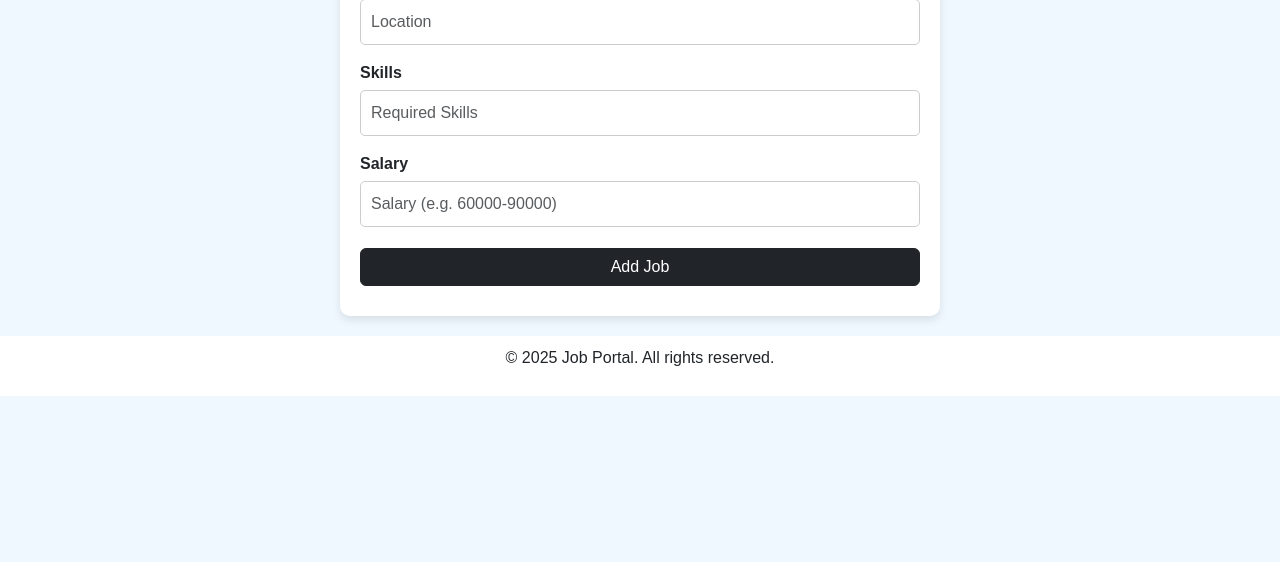
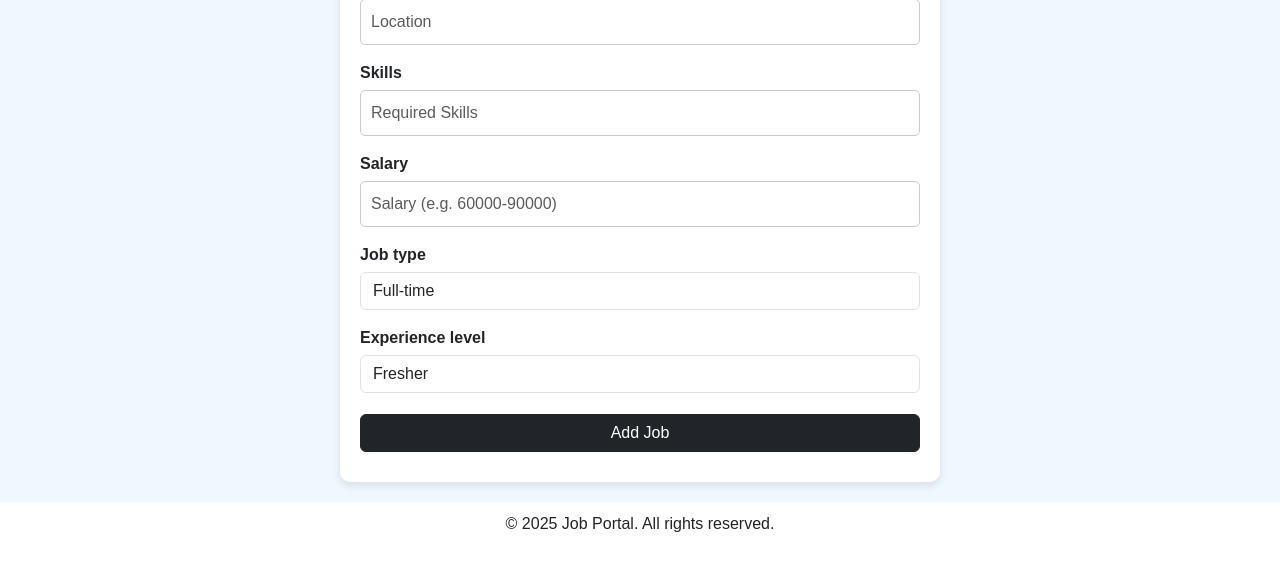
Before and after one commit to VaishnaviRaoB/Career_Edge, a Django app: page /provider/add-job/ in a window 1280 px wide. Shown: the part 719-1281 px from the top of the page. Before the commit the page ends 1115 px from the top, so only its background shows below. Run offline with Django 3.2, Linux system fonts and the light colour scheme.

Commit message:
Enhancements to Job Listings

```diff
--- a/Career_edge/career_edge/forms.py
+++ b/Career_edge/career_edge/forms.py
@@ -9,7 +9,7 @@ from .models import Job# forms.py
 class JobForm(forms.ModelForm):
     class Meta:
         model = Job
-        fields = ['title', 'description', 'company', 'location', 'skills', 'salary']
+        fields = ['title', 'description', 'company', 'location', 'skills', 'salary', 'job_type', 'experience_level']
         widgets = {
             'title': forms.TextInput(attrs={'class': 'form-control', 'placeholder': 'Job Title', 'required': True}),
             'description': forms.Textarea(attrs={'class': 'form-control', 'placeholder': 'Job Description', 'required': True}),
@@ -17,6 +17,8 @@ class JobForm(forms.ModelForm):
             'location': forms.TextInput(attrs={'class': 'form-control', 'placeholder': 'Location', 'required': True}),
             'skills': forms.TextInput(attrs={'class': 'form-control', 'placeholder': 'Required Skills', 'required': True}),
             'salary': forms.TextInput(attrs={'class': 'form-control', 'placeholder': 'Salary (e.g. 60000-90000)', 'required': True}),
+            'job_type': forms.Select(attrs={'class': 'form-control'}),
+            'experience_level': forms.Select(attrs={'class': 'form-control'}),
         }
 
     def clean_salary(self):
--- a/Career_edge/career_edge/models.py
+++ b/Career_edge/career_edge/models.py
@@ -42,10 +42,13 @@ class Job(models.Model):
     description = models.TextField()
     company = models.URLField(max_length=255, blank=True, null=True)
     location = models.CharField(max_length=255)
+    job_type = models.CharField(max_length=50, choices=[("Full-time", "Full-time"), ("Part-time", "Part-time"), ("Internship", "Internship"), ("Contract", "Contract")], default="Full-time")
+    experience_level = models.CharField(max_length=50, choices=[("Fresher", "Fresher"), ("Mid-level", "Mid-level"), ("Senior", "Senior")], default="Fresher")
     provider = models.ForeignKey(User, on_delete=models.CASCADE)
     skills = models.CharField(max_length=255, default="")
     salary = models.CharField(max_length=50, blank=True, null=True)
     date_posted = models.DateTimeField(default=timezone.now)
+
 
     def __str__(self):
         return self.title
--- a/Career_edge/templates/view_jobs.html
+++ b/Career_edge/templates/view_jobs.html
@@ -235,6 +235,8 @@
                     <p><strong>Description:</strong> {{ job.description }}</p>
                     <p><strong>Company Website:</strong><a href="{{ job.company }}" target="_blank">{{ job.company }}</a></p>
                     <p><strong>Location:</strong> {{ job.location }}</p>
+                    <p><strong>Experience Required:</strong> {{ job.experience_level }}</p>
+<p><strong>Job Type:</strong> {{ job.job_type }}</p>
                     <p><strong>Salary:</strong> ₹{{ job.salary }}</p>
                     <p><strong>Date Posted:</strong> {{ job.date_posted|date:"F d, Y - h:i A" }}</p>
 
```
Also changed, not shown: Career_edge/career_edge/migrations/0021_auto_20250409_1317.py (added).
